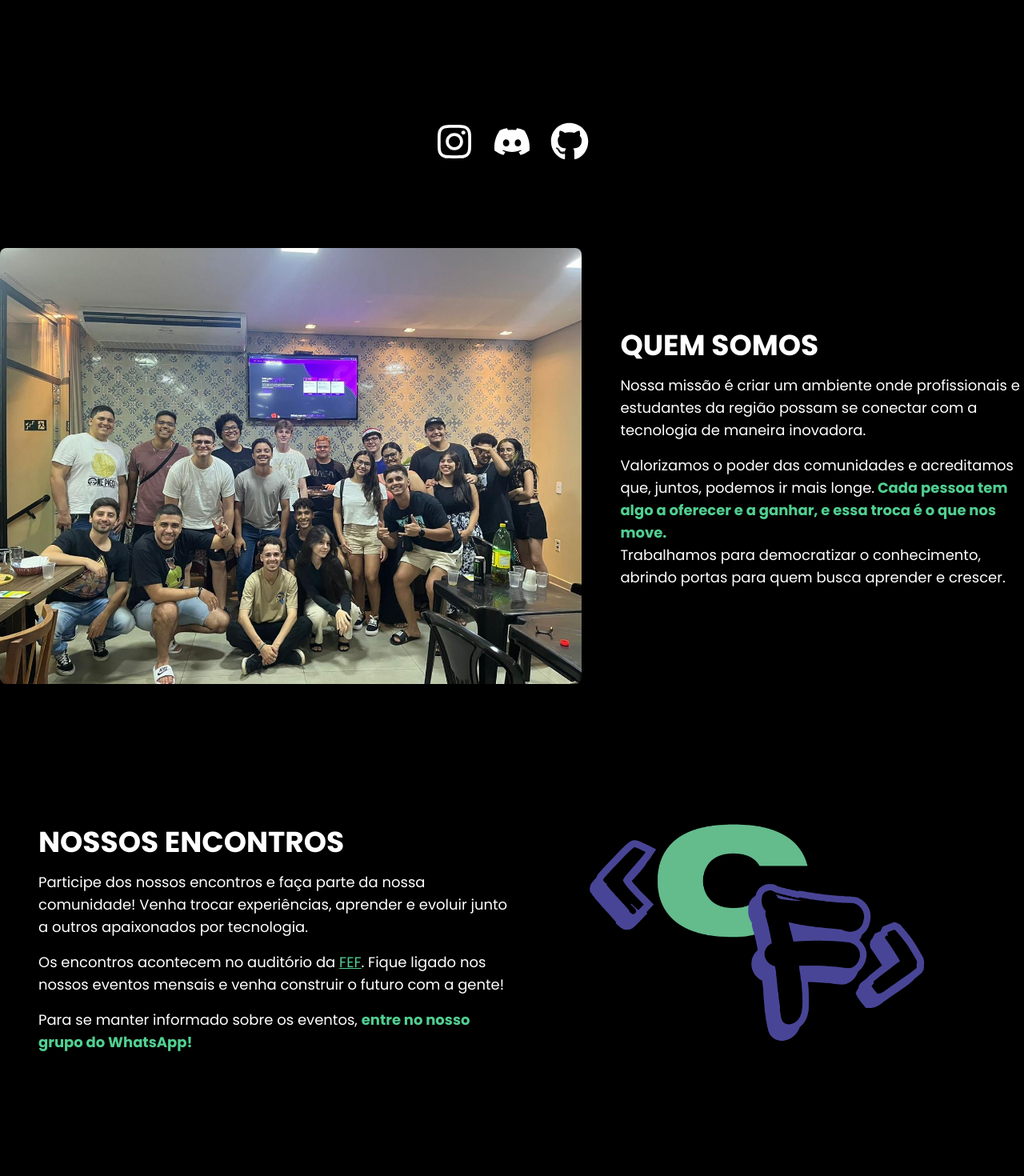
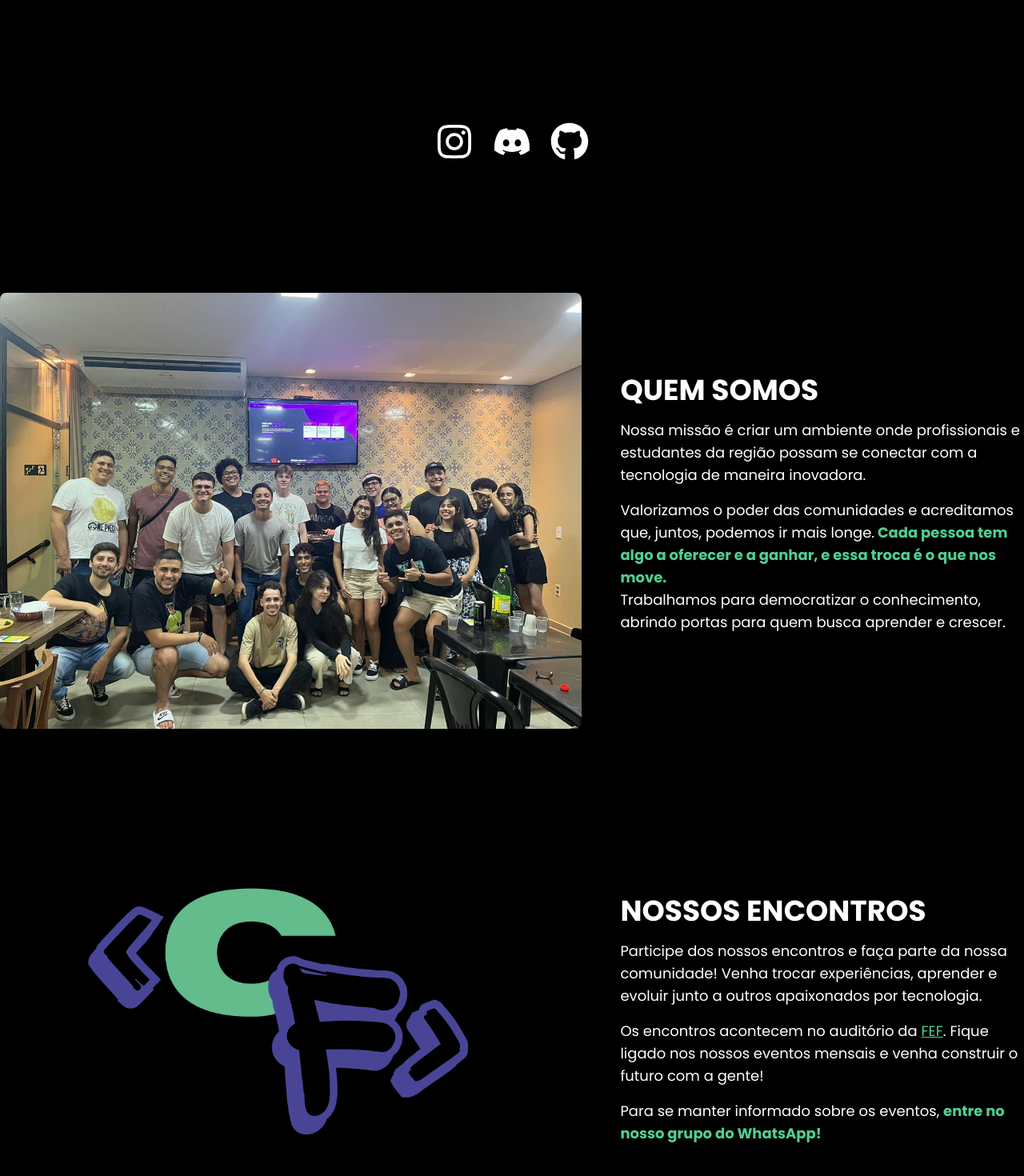
Before and after one commit to Coding-Ferpa/Coding-Ferpa.github.io, a Next.js app: page / in a window 1280 px wide. Shown: the part 660-2130 px from the top of the page at 80% size. Built offline with nearby package versions, Linux system fonts and the light colour scheme.

Commit message:
feat: responsive settings

```diff
--- a/src/app/components/Events.tsx
+++ b/src/app/components/Events.tsx
@@ -5,7 +5,7 @@ export default function Events() {
   return (
     <section id="events" className="bg-black">
       <div className="container mx-auto flex flex-col md:flex-row items-center mb-4 md:mb-0">
-        <div className="w-full md:w-1/2 md:pl-12 mt-8 md:mt-0 text-left order-2 md:order-1">
+        <div className="md:w-1/2 w-full md:pl-12 mt-8 md:mt-0 text-left order-2 md:order-1">
           <h2 className="text-4xl font-bold text-white mb-4 uppercase">
             Nossos Encontros
           </h2>
@@ -36,7 +36,7 @@ export default function Events() {
             </span>
           </p>
         </div>
-        <div className="w-full md:w-1/2 order-1 md:order-2">
+        <div className="lg:w-2/3 sm:w-1/2">
           <Image
             src={icon}
             alt="Encontro da Comunidade"
--- a/src/app/components/SocialLinks.tsx
+++ b/src/app/components/SocialLinks.tsx
@@ -22,7 +22,7 @@ export default function SocialLinks() {
   ];
 
   return (
-    <div className="flex justify-center p-6 space-x-4 sm:space-x-6">
+    <div className="flex justify-center p-6 pb-20 space-x-4 sm:space-x-6">
       {socialMedia.map((platform) => (
         <a
           key={platform.name}
```
